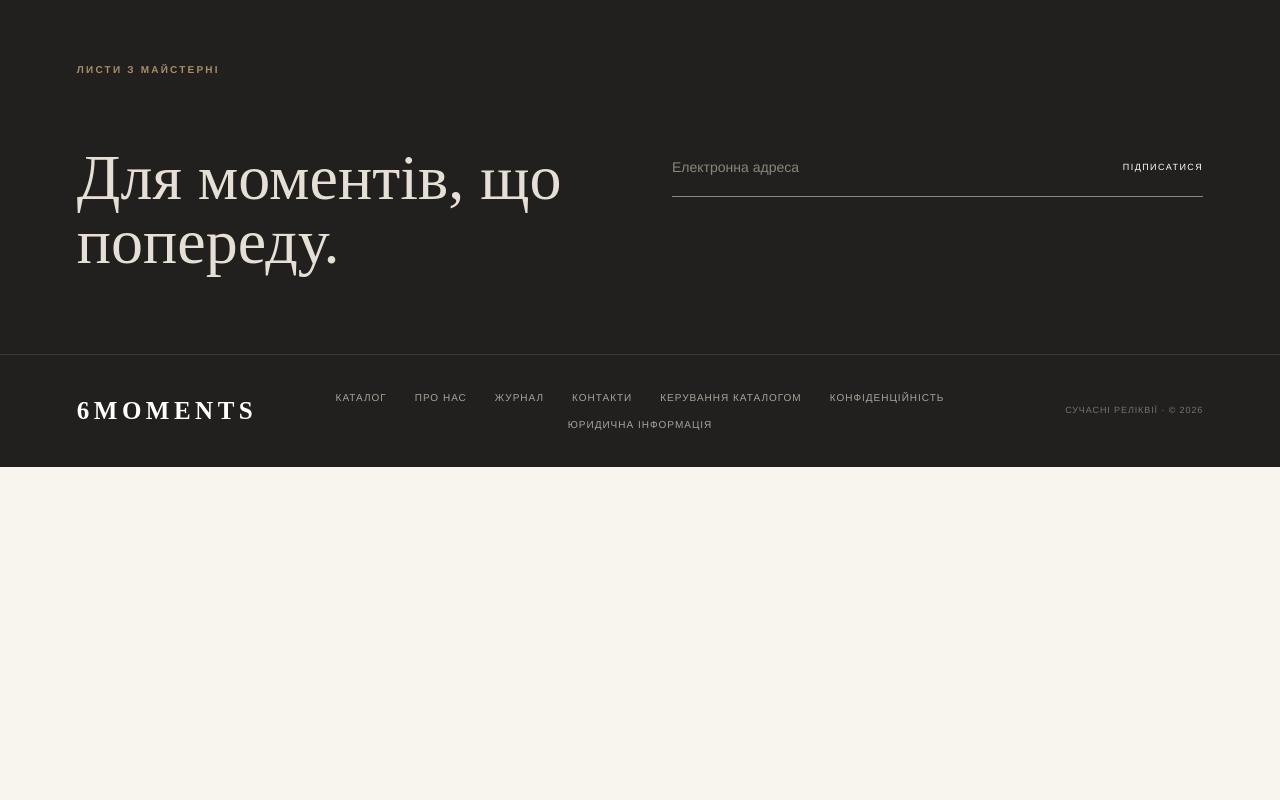
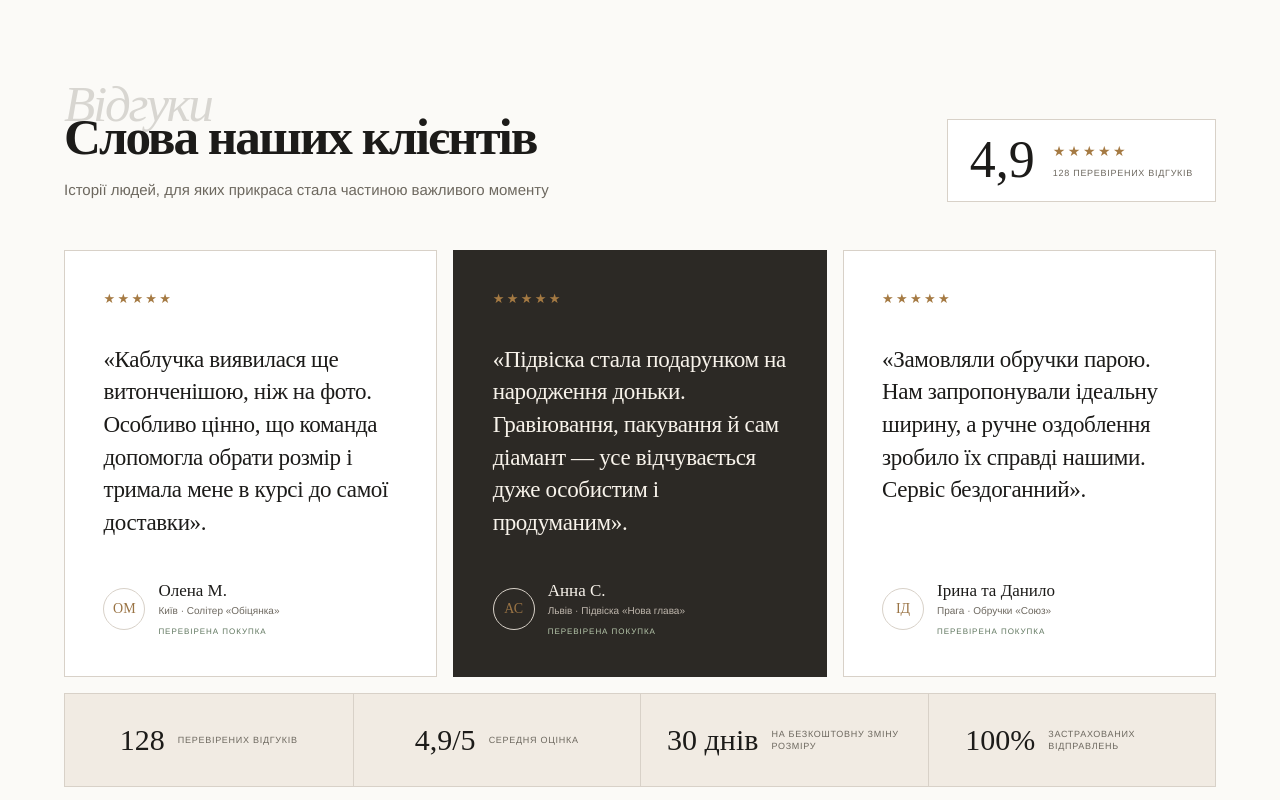
Before and after one commit to jenyaukraine/shopjewel, a Next.js app: page / in a window 1280 px wide. Shown: the part 4400-5200 px from the top of the page. Before the commit the page ends 4867 px from the top, so only its background shows below. Built offline with nearby package versions, Linux system fonts and the light colour scheme.

Commit message:
Fill and tighten customer testimonials section

```diff
--- a/app/globals.css
+++ b/app/globals.css
@@ -123,6 +123,34 @@ button:focus-visible, a:focus-visible, input:focus-visible, select:focus-visible
 .craft-copy h2 { margin: 18px 0 25px; font: 400 clamp(48px,5vw,76px)/.93 var(--serif); letter-spacing: -.035em; }
 .craft-copy > p:not(.eyebrow) { max-width: 500px; color: #5d554d; font: 18px/1.7 var(--serif); }
 .craft-copy .text-link { align-self: flex-start; margin-top: 22px; }
+
+.testimonials { padding: 96px 5vw 78px; background: #fbfaf7; }
+.testimonials-heading { max-width: 1420px; margin: 0 auto 48px; display: flex; align-items: flex-end; justify-content: space-between; gap: 50px; }
+.testimonials-heading h2 { position: relative; margin: 0; font: 600 clamp(40px,4vw,62px)/.96 var(--serif); letter-spacing: -.04em; }
+.testimonials-heading > div:first-child > p:last-child { max-width: 600px; margin: 18px 0 0; color: var(--muted); font-size: 15px; }
+.rating-summary { display: flex; align-items: center; gap: 18px; padding: 18px 22px; border: 1px solid var(--line); background: white; white-space: nowrap; }
+.rating-summary > strong { font: 52px/.85 var(--serif); }
+.rating-summary div { display: grid; gap: 5px; }
+.rating-summary div span, .testimonial-stars { color: #a57a43; letter-spacing: .18em; }
+.rating-summary small { color: var(--muted); font-size: 9px; letter-spacing: .08em; text-transform: uppercase; }
+.testimonial-grid { max-width: 1420px; margin: auto; display: grid; grid-template-columns: repeat(3,minmax(0,1fr)); gap: 16px; }
+.testimonial-card { min-height: 340px; display: flex; flex-direction: column; padding: clamp(28px,3vw,44px); border: 1px solid var(--line); background: #fff; }
+.testimonial-card--featured { color: #f8f3eb; background: #2c2925; border-color: #2c2925; }
+.testimonial-stars { font-size: 13px; }
+.testimonial-card blockquote { margin: 34px 0 42px; font: 400 clamp(20px,1.8vw,28px)/1.42 var(--serif); letter-spacing: -.015em; }
+.testimonial-card footer { display: grid; grid-template-columns: auto 1fr; align-items: center; gap: 0 13px; margin-top: auto; }
+.client-mark { width: 42px; height: 42px; display: grid; grid-row: span 2; place-items: center; border: 1px solid var(--line); border-radius: 50%; color: var(--gold); font: 14px var(--serif); }
+.testimonial-card footer div { display: grid; gap: 2px; }
+.testimonial-card footer strong { font: 17px var(--serif); }
+.testimonial-card footer small { color: var(--muted); font-size: 10px; }
+.testimonial-card--featured footer small { color: #beb6ac; }
+.verified-review { grid-column: 2; margin-top: 8px; color: #5f765e; font-size: 8px; letter-spacing: .12em; text-transform: uppercase; }
+.testimonial-card--featured .verified-review { color: #b8c9ad; }
+.testimonial-facts { max-width: 1420px; margin: 16px auto 0; display: grid; grid-template-columns: repeat(4,minmax(0,1fr)); border: 1px solid var(--line); background: #f1ebe3; }
+.testimonial-facts div { min-height: 92px; display: flex; align-items: center; justify-content: center; gap: 13px; padding: 20px; border-left: 1px solid var(--line); }
+.testimonial-facts div:first-child { border-left: 0; }
+.testimonial-facts strong { font: 30px var(--serif); white-space: nowrap; }
+.testimonial-facts span { max-width: 130px; color: var(--muted); font-size: 9px; line-height: 1.4; letter-spacing: .08em; text-transform: uppercase; }
 
 .breadcrumbs { max-width: 1500px; margin: auto; padding: 22px 4vw; display: flex; gap: 10px; color: #817a72; font-size: 9px; letter-spacing: .12em; text-transform: uppercase; }
 .product-detail { max-width: 1500px; margin: auto; padding: 10px 4vw 120px; display: grid; grid-template-columns: minmax(0,1.15fr) minmax(390px,.85fr); gap: 6vw; }
@@ -500,6 +528,12 @@ button:focus-visible, a:focus-visible, input:focus-visible, select:focus-visible
   .product-visual { min-height: 650px; position: relative; top: auto; }
   .craft { grid-template-columns: 1fr; }
   .craft-image { min-height: 600px; }
+  .testimonials-heading { align-items: flex-start; flex-direction: column; }
+  .testimonial-grid { grid-template-columns: 1fr; }
+  .testimonial-card { min-height: 0; }
+  .testimonial-facts { grid-template-columns: repeat(2,minmax(0,1fr)); }
+  .testimonial-facts div:nth-child(3) { border-left: 0; border-top: 1px solid var(--line); }
+  .testimonial-facts div:nth-child(4) { border-top: 1px solid var(--line); }
   .values-grid { grid-template-columns: 1fr; }
   .values-grid article { min-height: 0; padding: 45px 0; border-left: 0; border-top: 1px solid var(--line); }
   .values-grid article:first-child { border-top: 0; }
@@ -566,6 +600,17 @@ button:focus-visible, a:focus-visible, input:focus-visible, select:focus-visible
   .card-footer button { width: 100%; min-height: 44px; }
   .craft-image { min-height: 430px; }
   .craft-copy { padding: 80px 22px; }
+  .testimonials { padding: 72px 18px 58px; }
+  .testimonials-heading { margin-bottom: 34px; gap: 30px; }
+  .testimonials-heading h2 { font-size: 42px; }
+  .rating-summary { width: 100%; justify-content: center; }
+  .testimonial-card { padding: 30px 24px; }
+  .testimonial-card blockquote { margin: 26px 0 34px; font-size: 22px; }
+  .verified-review { grid-column: 1 / -1; margin-top: 13px; }
+  .testimonial-facts { grid-template-columns: 1fr; }
+  .testimonial-facts div { min-height: 78px; justify-content: flex-start; border-left: 0; border-top: 1px solid var(--line); }
+  .testimonial-facts div:first-child { border-top: 0; }
+  .testimonial-facts div:nth-child(3) { border-top: 1px solid var(--line); }
   .breadcrumbs { min-height: 52px; padding: 4px 18px; align-items: center; }
   .breadcrumbs a { min-height: 44px; display: flex; align-items: center; }
   .option-values button, .add-button, .view-bag-link, .quantity button, .remove-item, .checkout-button, .back-button { min-height: 44px; }
--- a/app/storefront.tsx
+++ b/app/storefront.tsx
@@ -541,6 +541,71 @@ function HomePage({
           <Link className="text-link" href="/about">Наші матеріали та майстерність <span aria-hidden="true">→</span></Link>
         </div>
       </section>
+
+      <section className="testimonials" aria-labelledby="testimonials-title">
+        <div className="testimonials-heading">
+          <div>
+            <p className="editorial-script" aria-hidden="true">Відгуки</p>
+            <h2 id="testimonials-title">Слова наших клієнтів</h2>
+            <p>Історії людей, для яких прикраса стала частиною важливого моменту</p>
+          </div>
+          <div className="rating-summary" aria-label="Середня оцінка 4,9 з 5">
+            <strong>4,9</strong>
+            <div>
+              <span aria-hidden="true">★★★★★</span>
+              <small>128 перевірених відгуків</small>
+            </div>
+          </div>
+        </div>
+
+        <div className="testimonial-grid">
+          <article className="testimonial-card">
+            <div className="testimonial-stars" aria-label="5 з 5 зірок">★★★★★</div>
+            <blockquote>
+              «Каблучка виявилася ще витонченішою, ніж на фото. Особливо цінно,
+              що команда допомогла обрати розмір і тримала мене в курсі до самої доставки».
+            </blockquote>
+            <footer>
+              <span className="client-mark" aria-hidden="true">ОМ</span>
+              <div><strong>Олена М.</strong><small>Київ · Солітер «Обіцянка»</small></div>
+              <span className="verified-review">Перевірена покупка</span>
+            </footer>
+          </article>
+
+          <article className="testimonial-card testimonial-card--featured">
+            <div className="testimonial-stars" aria-label="5 з 5 зірок">★★★★★</div>
+            <blockquote>
+              «Підвіска стала подарунком на народження доньки. Гравіювання,
+              пакування й сам діамант — усе відчувається дуже особистим і продуманим».
+            </blockquote>
+            <footer>
+              <span className="client-mark" aria-hidden="true">АС</span>
+              <div><strong>Анна С.</strong><small>Львів · Підвіска «Нова глава»</small></div>
+              <span className="verified-review">Перевірена покупка</span>
+            </footer>
+          </article>
+
+          <article className="testimonial-card">
+            <div className="testimonial-stars" aria-label="5 з 5 зірок">★★★★★</div>
+            <blockquote>
+              «Замовляли обручки парою. Нам запропонували ідеальну ширину,
+              а ручне оздоблення зробило їх справді нашими. Сервіс бездоганний».
+            </blockquote>
+            <footer>
+              <span className="client-mark" aria-hidden="true">ІД</span>
+              <div><strong>Ірина та Данило</strong><small>Прага · Обручки «Союз»</small></div>
+              <span className="verified-review">Перевірена покупка</span>
+            </footer>
+          </article>
+        </div>
+
+        <div className="testimonial-facts" aria-label="Сервіс у цифрах">
+          <div><strong>128</strong><span>перевірених відгуків</span></div>
+          <div><strong>4,9/5</strong><span>середня оцінка</span></div>
+          <div><strong>30 днів</strong><span>на безкоштовну зміну розміру</span></div>
+          <div><strong>100%</strong><span>застрахованих відправлень</span></div>
+        </div>
+      </section>
     </main>
   );
 }
```
